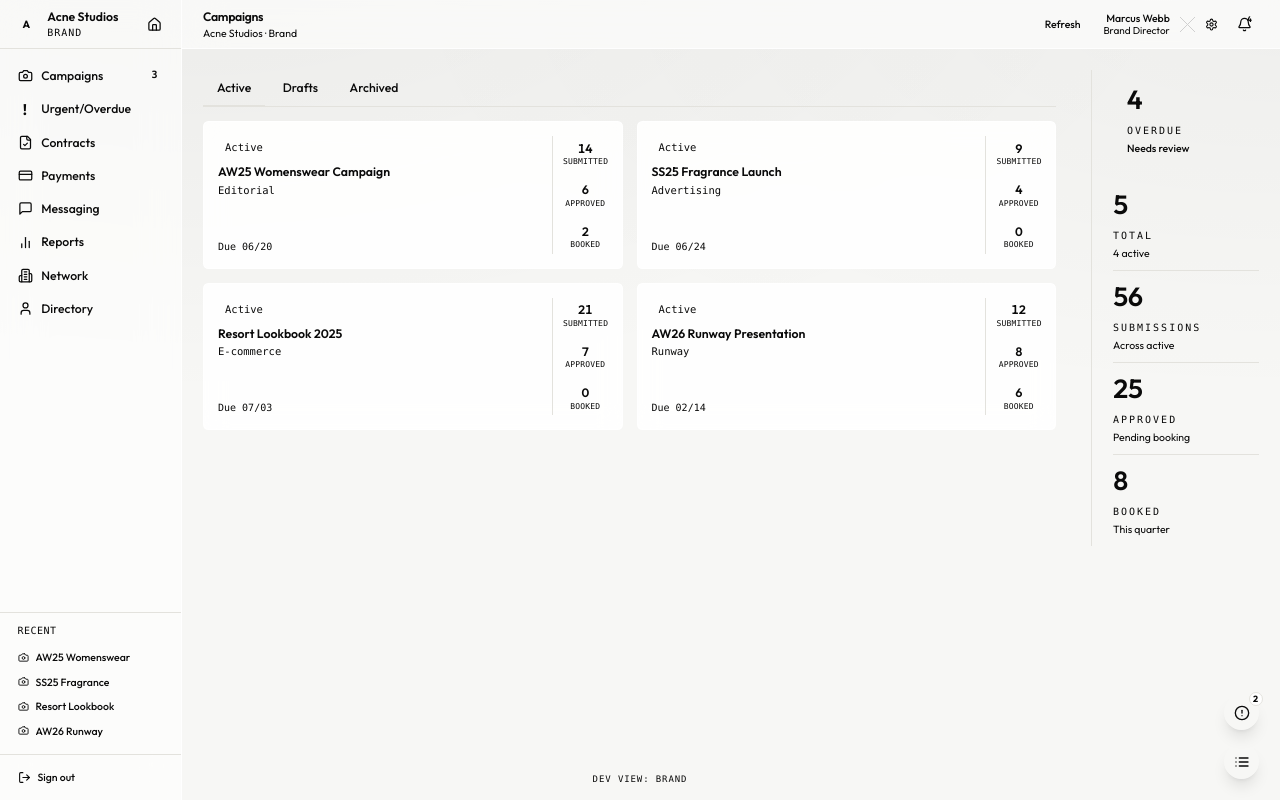
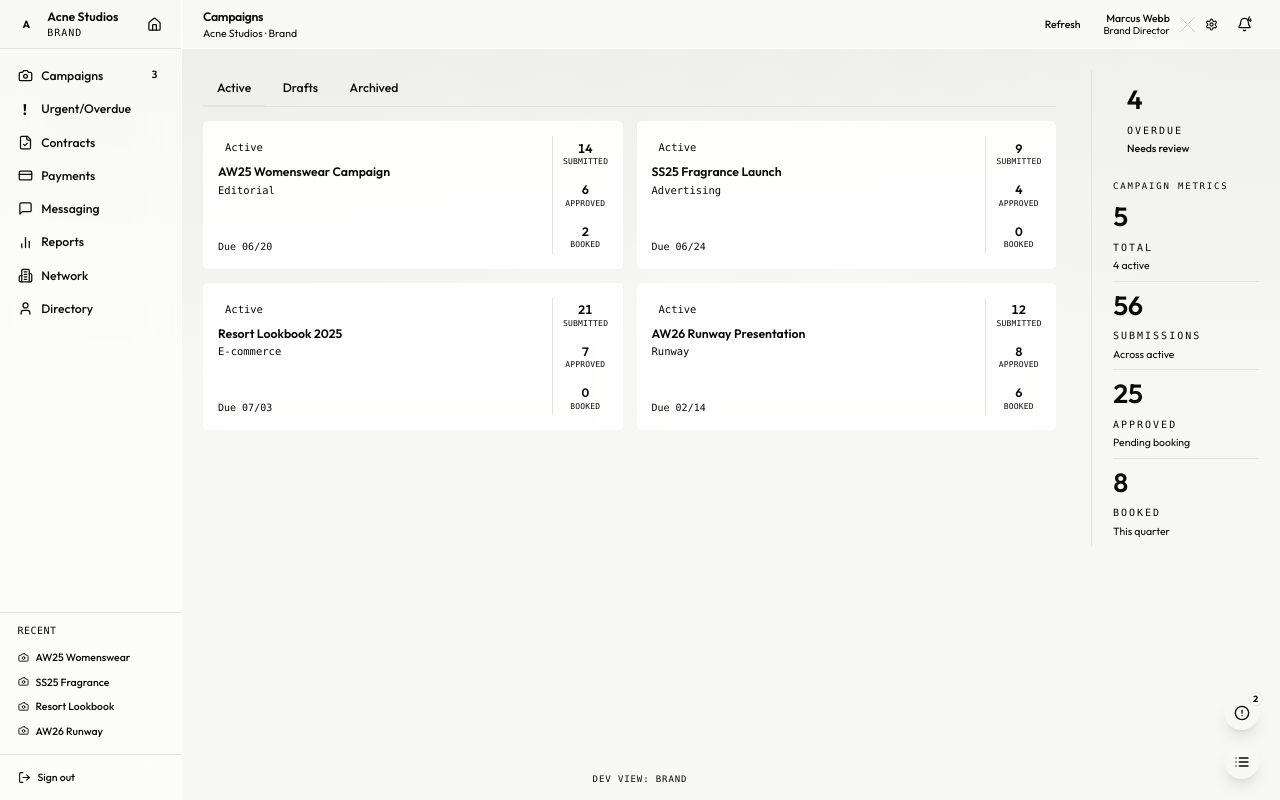
Before and after one commit to helenalklein/DVURE, a React (Vite) app: page / in a window 1280 px wide. Both pictures are taken after a click on the button "Brand". Built offline with nearby package versions, Linux system fonts and the light colour scheme.

Commit message:
Add small "Campaign Metrics" label above the standing summary stack
Delineates the black Overdue callout from the Total/Submissions/
Approved/Booked metrics below it in the Campaigns standing column.

```diff
--- a/src/app/brand/BrandApp.tsx
+++ b/src/app/brand/BrandApp.tsx
@@ -1194,6 +1194,7 @@ function CampaignsList({ openCampaign, onOpenUrgent }: { openCampaign: (id: numb
               <div className="text-[10px] font-mono uppercase tracking-[0.2em] mt-2 text-primary-foreground/70">Overdue</div>
               <div className="text-xs text-primary-foreground/60 mt-1">Needs review</div>
             </button>
+            <div className="text-[9px] font-mono uppercase tracking-[0.2em] text-muted-foreground/70">Campaign Metrics</div>
             <div className="flex-1 flex flex-col">
               {[
                 { label:"Total",       value:String(CAMPAIGNS.length), sub:`${CAMPAIGNS.filter(c=>c.status==="active").length} active` },
```
